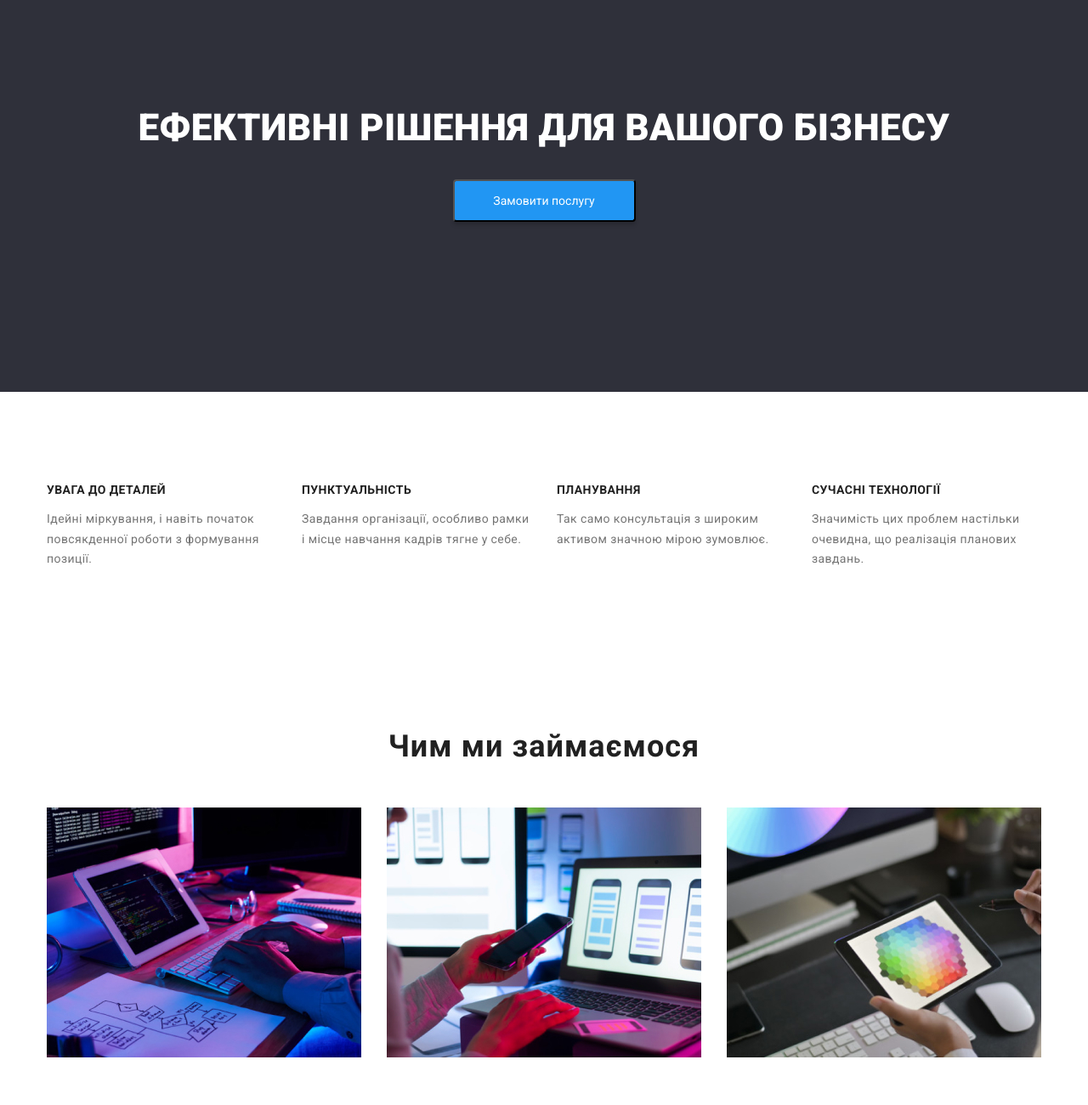
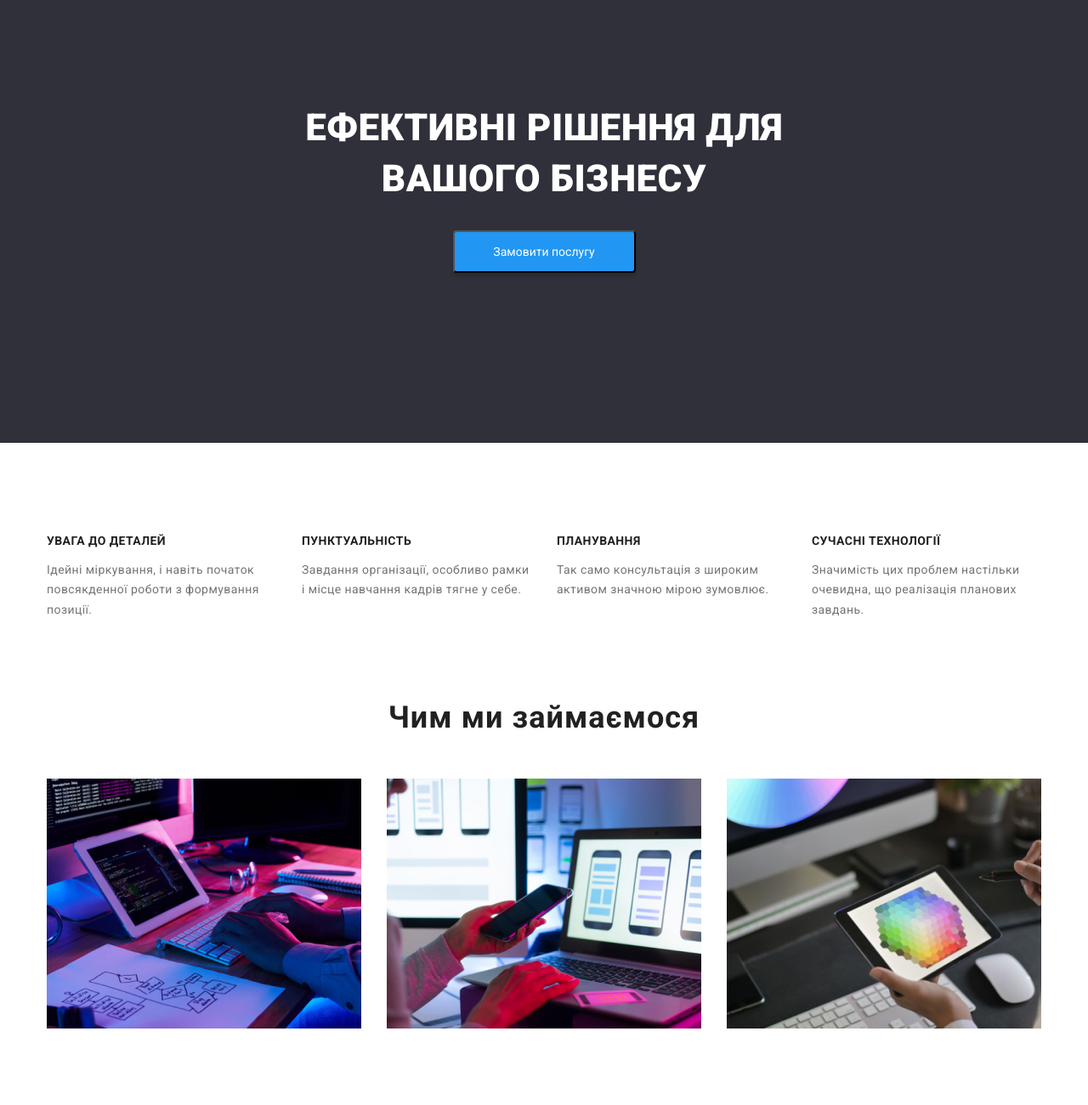
Before and after one commit to Mr-Foxx/goit-markup-hw-03, a plain HTML site: page index.html in a window 1280 px wide. Shown: the part 160-1460 px from the top of the page at 85% size. Drawn offline with nearby package versions, Linux system fonts and the light colour scheme.

Commit message:
готова дз3

```diff
--- a/css/styles.css
+++ b/css/styles.css
@@ -204,19 +204,19 @@ img{
 /* hero styles */
 
 .hero {
+
     padding: 200px 0;
     text-align: center;
     background: #2F303A;
 }
 
 .section-bissnes {
+    width: 696px;
     font-weight: 900;
     font-size: 44px;
     line-height: 1.36;
     text-transform: uppercase;
-    margin: 0;
-    margin-bottom: 30px;
-
+    margin: 0 auto 30px auto;
     color: #ffffff;
 }
 
@@ -294,6 +294,9 @@ img{
         margin-bottom: 50px;
 }
 
+.section-top{
+    padding-top: 0;
+}
 
 
 .work{
--- a/index.html
+++ b/index.html
@@ -93,11 +93,11 @@
 
 
 
-    <section class="section">
+    <section class="section section-top">
 
         <div class="container">
 
-        <h2 class="section-title">Чим ми займаємося</h2>
+        <h2 class="section-title ">Чим ми займаємося</h2>
 
         <ul class="work lyst">
             <li class="work-list">
```
